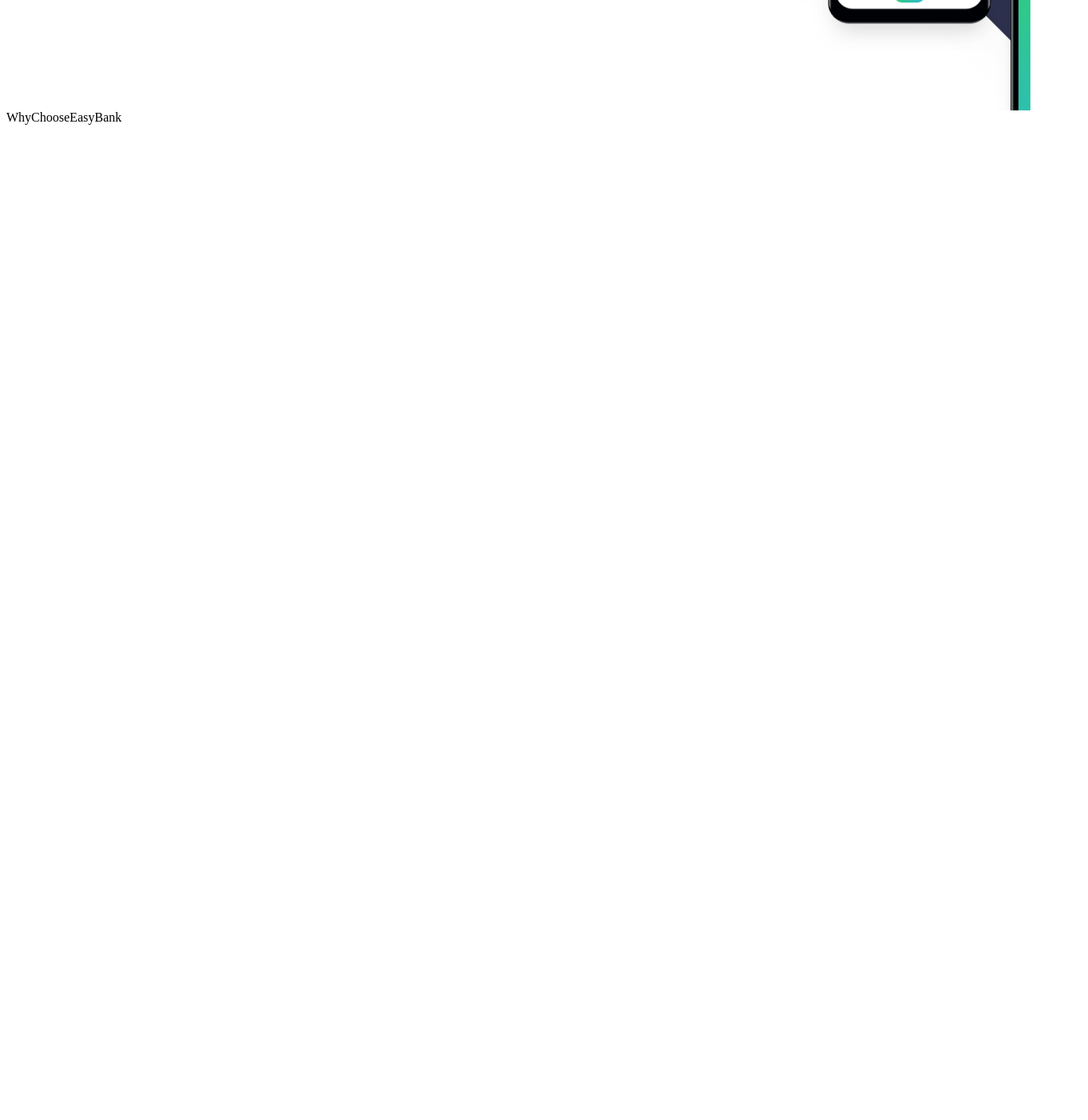
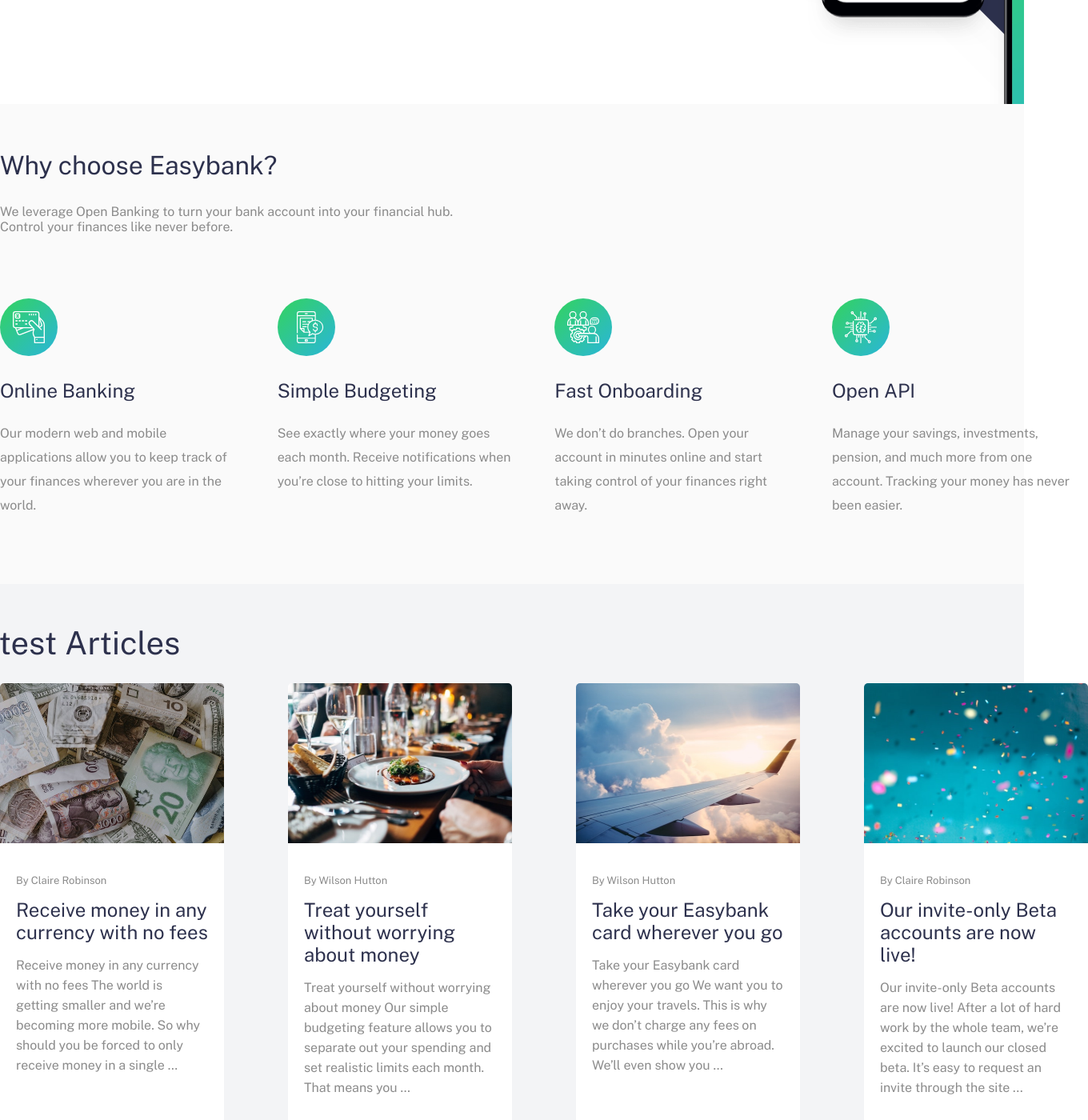
Before and after one commit to netotorres1/EasyBank, a React (Create React App) app: page / in a window 1280 px wide. Shown: the part 640-2040 px from the top of the page at 80% size, 1360 px wide, since content can reach past the window. Before the commit the page ends 804 px from the top, so only its background shows below. Built offline with nearby package versions, Linux system fonts and the light colour scheme.

Commit message:
criei o component latestarticles

```diff
--- a/src/App.js
+++ b/src/App.js
@@ -1,3 +1,4 @@
+import LastArticles from "./components/LastetArticles/LastArticles";
 import Navbar from "./components/Navbar/Navbar";
 import RequestInvite from "./components/RequestInvite/RequestInvite";
 import WhyChooseEasyBank from "./components/WhyChooseEasyBank/WhyChooseEasyBank";
@@ -8,6 +9,7 @@
       <Navbar />
       <RequestInvite />
       <WhyChooseEasyBank />
+      <LastArticles />
     </div>
   );
 }
--- /dev/null
+++ b/src/components/LastetArticles/LastArticles.jsx
@@ -0,0 +1,62 @@
+import './lastarticles.css'
+import React from 'react'
+import imagecurrenci from './../../assets/images/image-currency.jpg'
+import imagerestaurant from './../../assets/images/image-restaurant.jpg'
+import imageplane from './../../assets/images/image-plane.jpg'
+import imageconfetti from './../../assets/images/image-confetti.jpg'
+
+const LastArticles = () => {
+  return (
+    <div className='containerarticle'>
+        <h1 className='titlecontainer'>Latest Articles</h1>
+        <div className='containerarticles'>
+            <div className='Article'>
+                <img className='ArticleImg' src={imagecurrenci} />
+                <div className='articlecontent'>
+
+                    <p className='ArticleSpan'>By Claire Robinson</p>
+                    <h2 className='ArticleTitle'>Receive money in any currency with no fees</h2>
+                    <p className='ArticleP'>Receive money in any currency with no fees
+                    The world is getting smaller and we’re becoming more mobile. So why should you be
+                    forced to only receive money in a single …</p>
+                </div>
+            </div>
+            <div className='Article'>
+                <img className='ArticleImg' src={imagerestaurant} />
+                <div className='articlecontent'>
+
+                    <p className='ArticleSpan'>By Wilson Hutton</p>
+                    <h2 className='ArticleTitle'>Treat yourself without worrying about money</h2>
+                    <p className='ArticleP'>Treat yourself without worrying about money
+                    Our simple budgeting feature allows you to separate out your spending and set
+                    realistic limits each month. That means you …</p>
+                </div>
+            </div>
+            <div className='Article'>
+                <img className='ArticleImg' src={imageplane} />
+                <div className='articlecontent'>
+
+                    <p className='ArticleSpan'>By Wilson Hutton</p>
+                    <h2 className='ArticleTitle'>Take your Easybank card wherever you go</h2>
+                    <p className='ArticleP'>Take your Easybank card wherever you go
+                    We want you to enjoy your travels. This is why we don’t charge any fees on purchases
+                    while you’re abroad. We’ll even show you …</p>
+                </div>
+            </div>
+            <div className='Article'>
+                <img className='ArticleImg' src={imageconfetti} />
+                <div className='articlecontent'>
+
+                    <p className='ArticleSpan'>By Claire Robinson</p>
+                    <h2 className='ArticleTitle'>Our invite-only Beta accounts are now live!</h2>
+                    <p className='ArticleP'>Our invite-only Beta accounts are now live!
+                    After a lot of hard work by the whole team, we’re excited to launch our closed beta.
+                    It’s easy to request an invite through the site ...</p>
+                </div>
+            </div>
+        </div>
+    </div>
+  )
+}
+
+export default LastArticles
--- /dev/null
+++ b/src/components/LastetArticles/lastarticles.css
@@ -0,0 +1,61 @@
+.containerarticle{
+    width: 100vw;
+    height: 750px;
+    background-color: hsl(220, 16%, 96%);
+    display: flex;
+    flex-direction: column;
+    align-items: center;
+    font-family: 'Public Sans', sans-serif;
+}
+.containerarticles{
+    display: flex;
+    flex-direction: row;
+    justify-content: space-between;
+    align-items: center;
+    width: 1360px;
+    margin: auto;
+}
+.Article{
+    width: 280px;
+    background-color: white;
+    border-radius: 5px;
+    height: 550px;
+}
+.ArticleImg{
+    width: 280px;
+    height: 200px;
+    margin-bottom: 15px;
+    border-top-right-radius: 5px;
+    border-top-left-radius: 5px;
+}
+.ArticleSpan{
+    margin-bottom: 15px;
+    color: rgb(139, 139, 139);
+    font-size: 13px;
+}
+.ArticleTitle{
+    margin-bottom: 15px;
+    color:  hsl(233, 26%, 24%);
+    font-weight: 500;
+}
+.ArticleTitle:hover{
+    margin-bottom: 15px;
+    color:  hsl(136, 65%, 51%);
+    font-weight: 500;
+}
+.articlecontent{
+    margin: 20px;
+}
+.ArticleP{
+    color: rgb(139, 139, 139);
+    line-height: 25px;
+}
+.titlecontainer{
+    font-weight: 500;
+    font-size: 40px;
+    text-align: left;
+    color:  hsl(233, 26%, 24%);
+    position: relative;
+    right: 550px;
+    top: 50px;
+}
--- a/src/components/Navbar/navbar.css
+++ b/src/components/Navbar/navbar.css
@@ -24,7 +24,7 @@
     color:  hsl(233, 26%, 24%);
 }
 .BtnRequest{
-    background-color: hsl(136, 65%, 51%);
+    background-image: linear-gradient(to right,  hsl(136, 65%, 51%),  hsl(192, 70%, 51%));
     padding-left: 30px;
     padding-right: 30px;
     height: 40px;
--- a/src/components/RequestInvite/requestinvite.css
+++ b/src/components/RequestInvite/requestinvite.css
@@ -38,9 +38,11 @@
     font-family: 'Public Sans', sans-serif;
     font-weight: 500;
     color:  hsl(233, 26%, 24%);
+    margin-bottom: 30px;
 }
 .P{
     font-family: 'Public Sans', sans-serif;
+    margin-bottom: 30px;
     line-height: 30px;
     color: rgb(139, 139, 139);
 }
@@ -51,7 +53,7 @@
     border: none;
     color: white;
     border-radius: 35px;
-    background-color: hsl(136, 65%, 51%);
+    background-image: linear-gradient(to right,  hsl(136, 65%, 51%),  hsl(192, 70%, 51%));
     font-family: 'Public Sans', sans-serif;
 }
 .btn:hover{
--- a/src/components/WhyChooseEasyBank/WhyChooseEasyBank.jsx
+++ b/src/components/WhyChooseEasyBank/WhyChooseEasyBank.jsx
@@ -1,8 +1,57 @@
 import React from 'react'
+import './whychooseeasybank.css'
+import Online from './../../assets/images/icon-online.svg'
+import budgeting from './../../assets/images/icon-budgeting.svg'
+import onBoarding from './../../assets/images/icon-onboarding.svg'
+import OpenApi from './../../assets/images/icon-api.svg'
 
 const WhyChooseEasyBank = () => {
   return (
-    <div>WhyChooseEasyBank</div>
+    <div className='ContainerWhyChoose'>
+        <div className='containercontent'>
+
+            <h1 className='TitleWhyChoose'>Why choose Easybank?</h1>
+            <p className='PWhyChoose'>
+                We leverage Open Banking to turn your bank account into your financial hub. Control
+                your finances like never before.
+            </p>
+
+            <div className='ContainerEasyBank'>
+                <div className='ItemEasyBank'>
+                    <img className='ItemImg' src={Online} />
+                    <h2 className='ItemTitle'>Online Banking</h2>
+                    <p className='ItemP'>
+                        Our modern web and mobile applications allow you to keep track of your finances
+                        wherever you are in the world.
+                    </p>
+                </div>
+                <div  className='ItemEasyBank'>
+                    <img className='ItemImg' src={budgeting} />
+                    <h2 className='ItemTitle'>Simple Budgeting</h2>
+                    <p className='ItemP'>
+                        See exactly where your money goes each month. Receive notifications when you’re
+                        close to hitting your limits.
+                    </p>
+                </div>
+                <div  className='ItemEasyBank'>
+                <img className='ItemImg' src={onBoarding} />
+                    <h2 className='ItemTitle'>Fast Onboarding</h2>
+                    <p className='ItemP'>
+                        We don’t do branches. Open your account in minutes online and start taking control
+                        of your finances right away.
+                    </p>
+                </div>
+                <div  className='ItemEasyBank'>
+                <img className='ItemImg' src={OpenApi} />
+                    <h2 className='ItemTitle'>Open API</h2>
+                    <p className='ItemP'>
+                        Manage your savings, investments, pension, and much more from one account. Tracking
+                        your money has never been easier.
+                    </p>
+                </div>
+            </div>
+        </div>
+    </div>
   )
 }
 
--- /dev/null
+++ b/src/components/WhyChooseEasyBank/whychooseeasybank.css
@@ -0,0 +1,49 @@
+*{
+    box-sizing: border-box;
+    margin: 0;
+    padding: 0;
+}
+.ContainerWhyChoose{
+    width: 100vw;
+    background-color: hsl(0, 0%, 98%);
+    height: 600px;
+    display: flex;
+    flex-direction: column;
+    justify-content: center;
+    font-family: 'Public Sans', sans-serif;;
+}
+.ContainerEasyBank{
+    display: flex;
+    flex-direction: row;
+    margin-top: 80px;
+    justify-content: space-between;
+}
+.containercontent{
+    width: 1340px;
+    margin: auto;
+}
+.ItemEasyBank{
+    width: 300px;
+    height: 300px;
+}
+.TitleWhyChoose{
+    margin-bottom: 30px;
+    font-weight: 500;
+    color:  hsl(233, 26%, 24%);
+}
+.ItemImg{
+    margin-bottom: 25px;
+}
+.ItemTitle{
+    margin-bottom: 25px;
+    font-weight: 500;
+    color:  hsl(233, 26%, 24%);
+}
+.ItemP{
+    line-height: 30px;
+    color: rgb(139, 139, 139);
+}
+.PWhyChoose{
+    color: rgb(139, 139, 139);
+    width: 600px;
+}
```
